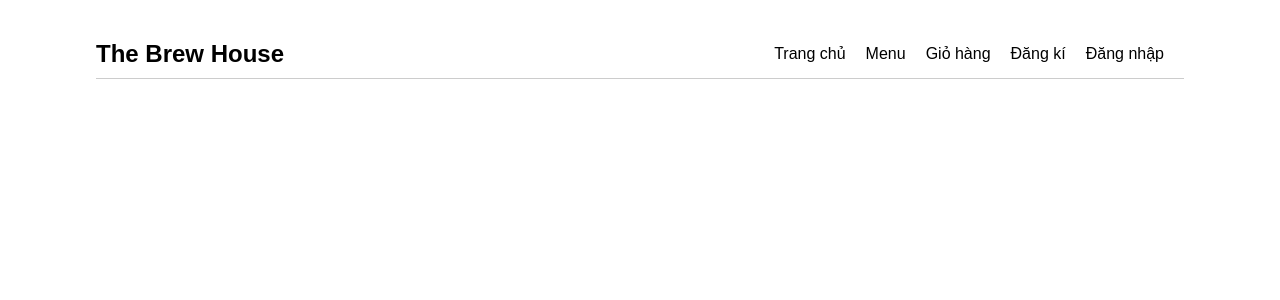
After one commit to 03-PRO1014-WD19202-luongnv16/Nhom01_WebBanCafe_TheBrewHouse, a PHP site: page /giohang.html in a window 1280 px wide. The commit adds this page. Shown: the top 300 px of the page. Run offline with PHP 8.4, Linux system fonts and the light colour scheme.

Commit message:
style.css

```diff
--- /dev/null
+++ b/view/giohang.html
@@ -0,0 +1,25 @@
+<!DOCTYPE html>
+<html lang="en">
+<head>
+    <meta charset="UTF-8">
+    <meta name="viewport" content="width=device-width, initial-scale=1.0">
+    <title>Document</title>
+    <link rel="stylesheet" href="style.css">
+</head>
+<body>
+    <div class="header">
+        <div class="logo">
+            <h1>The Brew House</h1>
+        </div>
+        <div class="menu">
+             <ul>
+                <li><a href="">Trang chủ</a></li>
+                <li><a href="">Menu</a></li>
+                <li><a href="">Giỏ hàng</a></li>
+                <li><a href="">Đăng kí</a></li>
+                <li><a href="">Đăng nhập</a></li>
+             </ul>
+        </div>
+    </div>
+</body>
+</html>
--- a/view/style.css
+++ b/view/style.css
@@ -10,7 +10,7 @@ body{
     width: 85%;
 }
 
-                                                       /* TRANG SẢN PHẨM */
+                                                        /* TRANG SẢN PHẨM */
 
 .header {
     display: flex;
@@ -110,7 +110,7 @@ h2{
 }
 
 
-/* TRANG CHI TIẾT SẢN PHẨM */
+                                                   /* TRANG CHI TIẾT SẢN PHẨM */
 .main_container{
     display: flex;
     margin-top: 70px;
```
